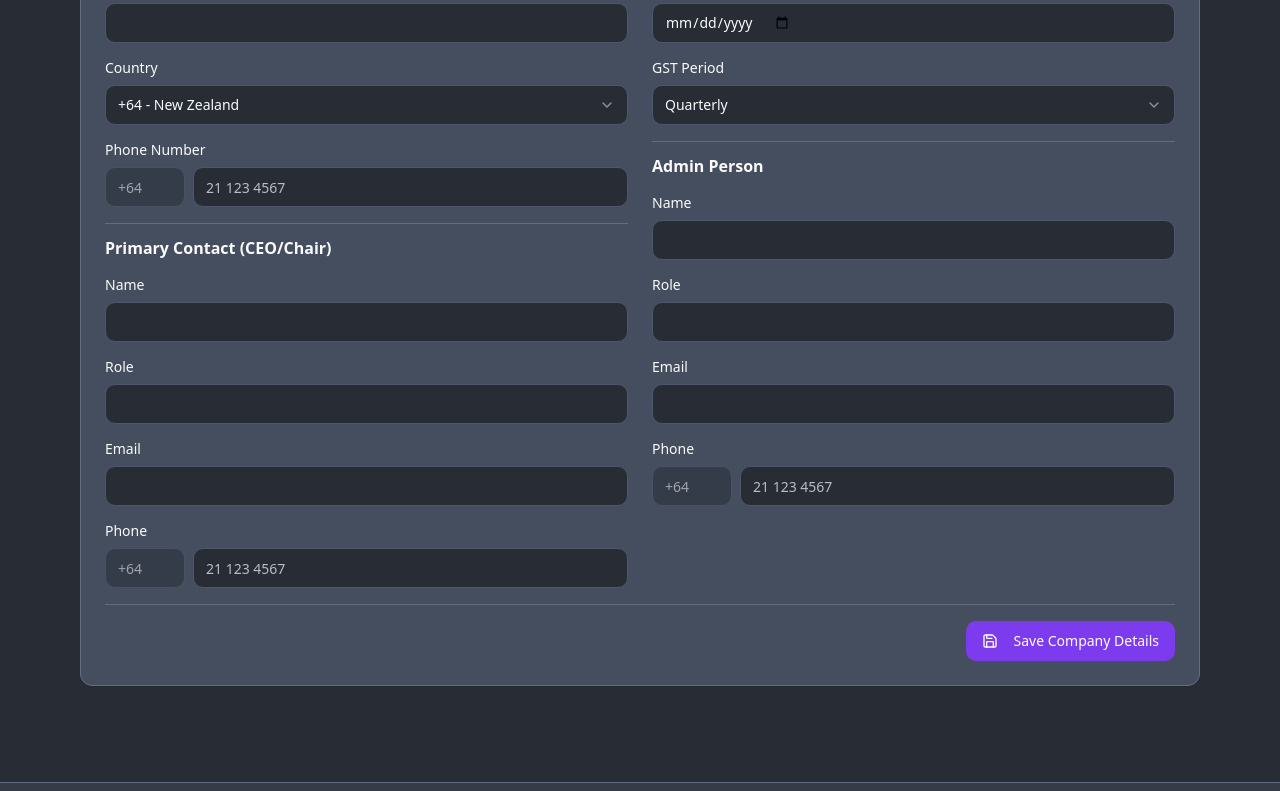
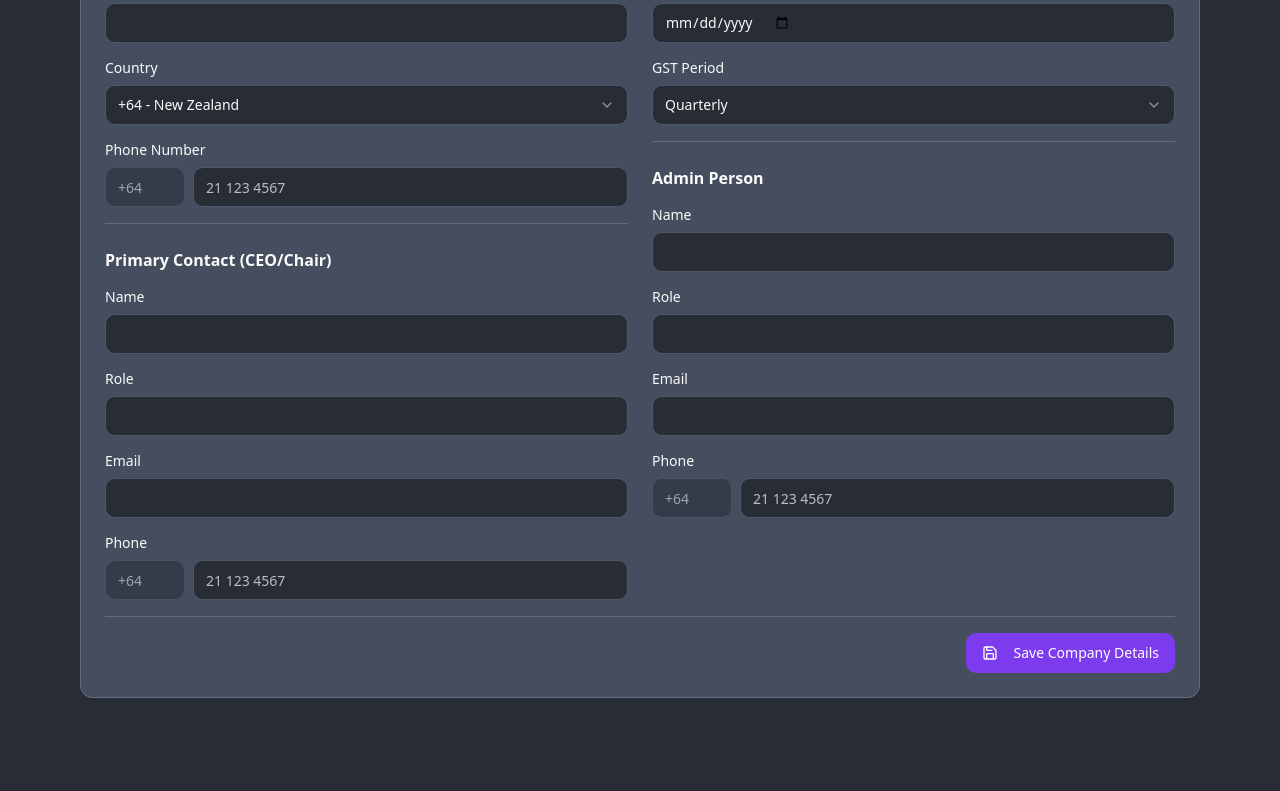
Before and after one commit to DRycroft/DirectorAiT, a React (Vite) app: page /settings in a window 1280 px wide. Shown: the part 586-1377 px from the top of the page. Built offline with nearby package versions, Linux system fonts and the light colour scheme; the HTML template or start-up script is replaced by a standard one.

Commit message:
Refactor settings page layout

```diff
--- a/src/pages/Settings.tsx
+++ b/src/pages/Settings.tsx
@@ -530,7 +530,7 @@ const Settings = () => {
                       </div>
                     </div>
 
-                    <div className="pt-3 border-t">
+                    <div className="pt-6 mt-4 border-t">
                       <h3 className="text-base font-semibold mb-3">Primary Contact (CEO/Chair)</h3>
                       <div className="grid gap-3">
                         <div className="space-y-1.5">
@@ -640,7 +640,7 @@ const Settings = () => {
                       </div>
                     </div>
 
-                    <div className="pt-3 border-t">
+                    <div className="pt-6 mt-4 border-t">
                       <h3 className="text-base font-semibold mb-3">Admin Person</h3>
                       <div className="grid gap-3">
                         <div className="space-y-1.5">
```
